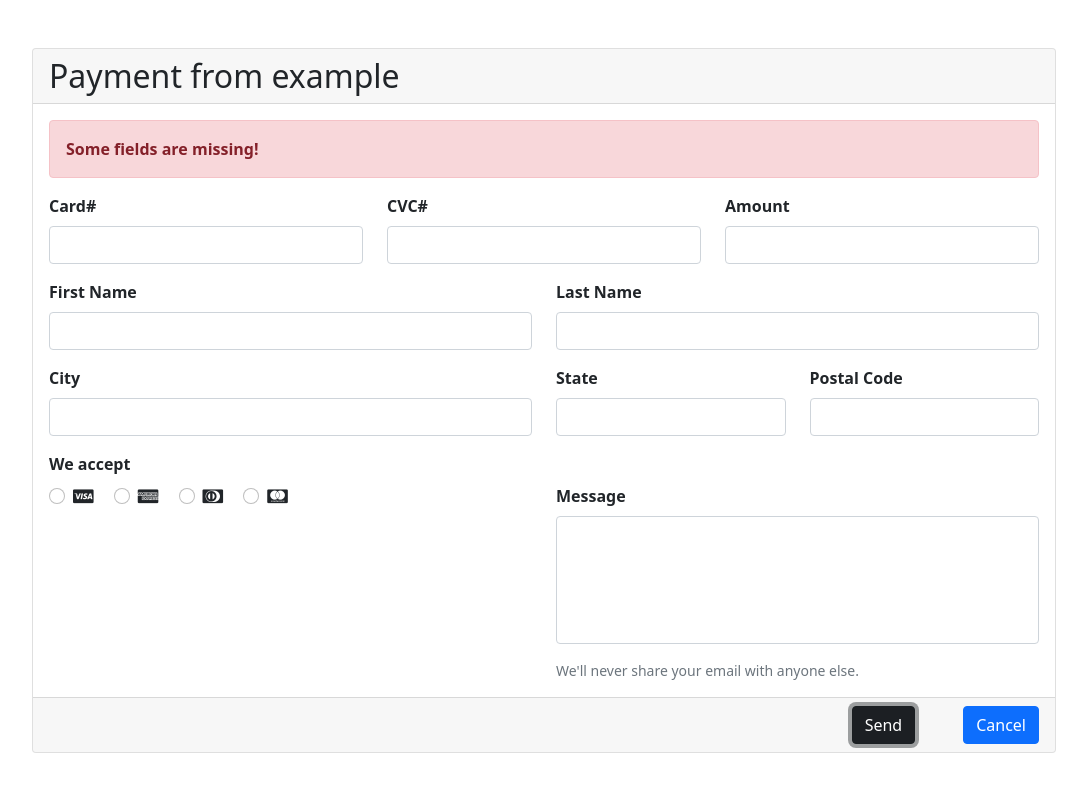
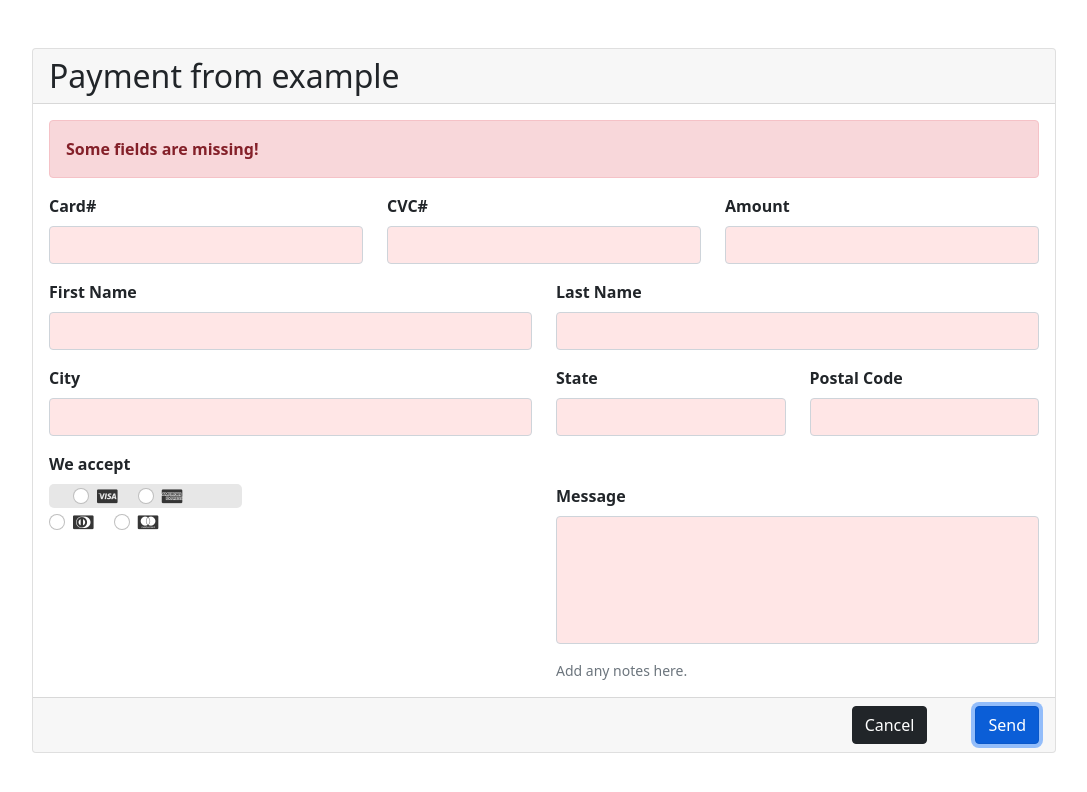
Before and after one commit to fpineda1410/Form_Validation, a plain HTML site: page index.html in a window 1280 px wide. Both pictures are taken after a click on the link "Send". Shown: the whole page, without its empty margins (96-1183 px from the left). Drawn offline with nearby package versions, Linux system fonts and the light colour scheme.

Commit message:
Form Validation

```diff
--- a/index.html
+++ b/index.html
@@ -6,6 +6,7 @@
     <meta name="viewport" content="width=device-width, initial-scale=1.0">
     <link href="https://cdn.jsdelivr.net/npm/bootstrap@5.0.0-beta2/dist/css/bootstrap.min.css" rel="stylesheet" integrity="sha384-BmbxuPwQa2lc/FVzBcNJ7UAyJxM6wuqIj61tLrc4wSX0szH/Ev+nYRRuWlolflfl" crossorigin="anonymous">
     <link rel="stylesheet" href="https://cdnjs.cloudflare.com/ajax/libs/font-awesome/4.7.0/css/font-awesome.min.css">
+    <link rel="stylesheet" href="styles.css">
     <title>Document</title>
 </head>
 <body style="width: 100%;">
@@ -14,7 +15,7 @@
             <h2 class="card-header">Payment from example</h2>
             <div class="card-body">
 
-                <div class="alert alert-danger" role="alert"><strong>Some fields are missing!</strong></div>
+                <div id="alert_div" class="alert alert-danger" role="alert"><strong>Some fields are missing!</strong></div>
 
                 <div class="row justify-content-between">
                     <div class="col-4">
@@ -80,9 +81,9 @@
                 <div class="row" >
                     <label for="basic-url" class="form-label"><strong>We accept</strong></label>
 
-                    <div class="col-sm-5 col-md-6">
-
-                        <div class="form-check form-check-inline">
+                    <div  class="col-sm-5 col-md-6">
+                       <div id="buttons_layout">
+                            <div class="form-check form-check-inline ms-4">
                                 <input class="form-check-input" type="radio" name="inlineRadioOptions" id="inlineRadio1" value="option1">
                                 <label class="form-check-label" for="inlineRadio1"><i class="fa fa-cc-visa"></i></label>
                             </div>
@@ -98,7 +99,7 @@
                                 <input class="form-check-input" type="radio" name="inlineRadioOptions" id="inlineRadio2" value="option2">
                                 <label class="form-check-label" for="inlineRadio2"><i class="fa fa-cc-mastercard"></i></label>
                             </div>
-
+                        </div>
                     </div>
 
                     <div class="col-sm-5 col-md-6" >
@@ -107,17 +108,17 @@
                         <div class="input-group mb-3">
                             <input type="text" class="form-control" id="basic-url" aria-describedby="basic-addon3" style="height:8rem;">
                         </div>
-                        <div id="emailHelp" class="form-text">We'll never share your email with anyone else.</div>
+                        <div id="emailHelp" class="form-text">Add any notes here.</div>
                     </div>
-
 
                 </div>
 
         </div>
         <div class="card-footer" >
-            <a href="#" class="btn btn-primary ms-5" style="float: right; " >Cancel</a>
-            <a href="#" class="btn btn-dark" style="float: right;">Send</a>
+            <a href="#" id="send_button" class="btn btn-primary ms-5" style="float: right;" onclick="validateForm()">Send</a>
+            <a href="#" class="btn btn-dark" style="float: right;" onClick="window.location.reload();">Cancel</a>
         </div>
     </div>
+    <script src="index.js"></script>
 </body>
 </html>
--- /dev/null
+++ b/index.js
@@ -0,0 +1,27 @@
+var alert_div_id = document.getElementById("alert_div");
+
+var button = document.getElementById("send_button");
+
+button.addEventListener("click", function(event) {
+
+    event.preventDefault();
+
+});
+
+window.onload = function() {
+    alert_div_id.style.display="none";
+
+}
+
+
+
+window.validateForm = function validateForm() {
+    var forms_list = document.getElementsByClassName("form-control");
+    console.log (forms_list.length);
+    for (var i = 0; i < forms_list.length;i++){
+        if (forms_list[i].value == ""){
+            alert_div_id.style.display = "block";
+            forms_list[i].style.background= "#ffe6e6";
+        }
+    }
+  }
--- /dev/null
+++ b/styles.css
@@ -0,0 +1,9 @@
+html body {height: 100%;}
+
+#buttons_layout {
+    border-radius: 5px;
+    width: 40%;
+    height: 12%;
+    background-color:rgb(231, 231, 231);
+    color: rgb(53, 53, 53);
+}
```
Lines whose indentation alone changed are shown as unchanged.
